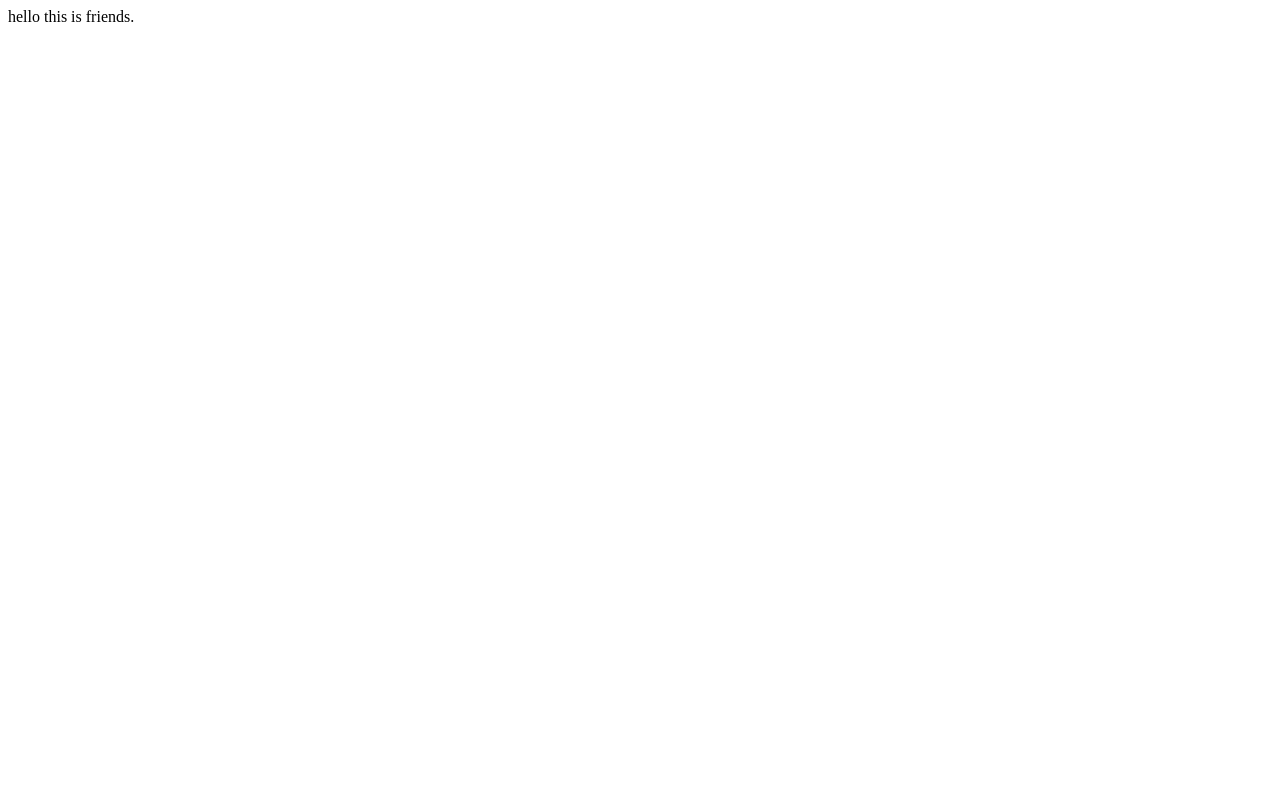
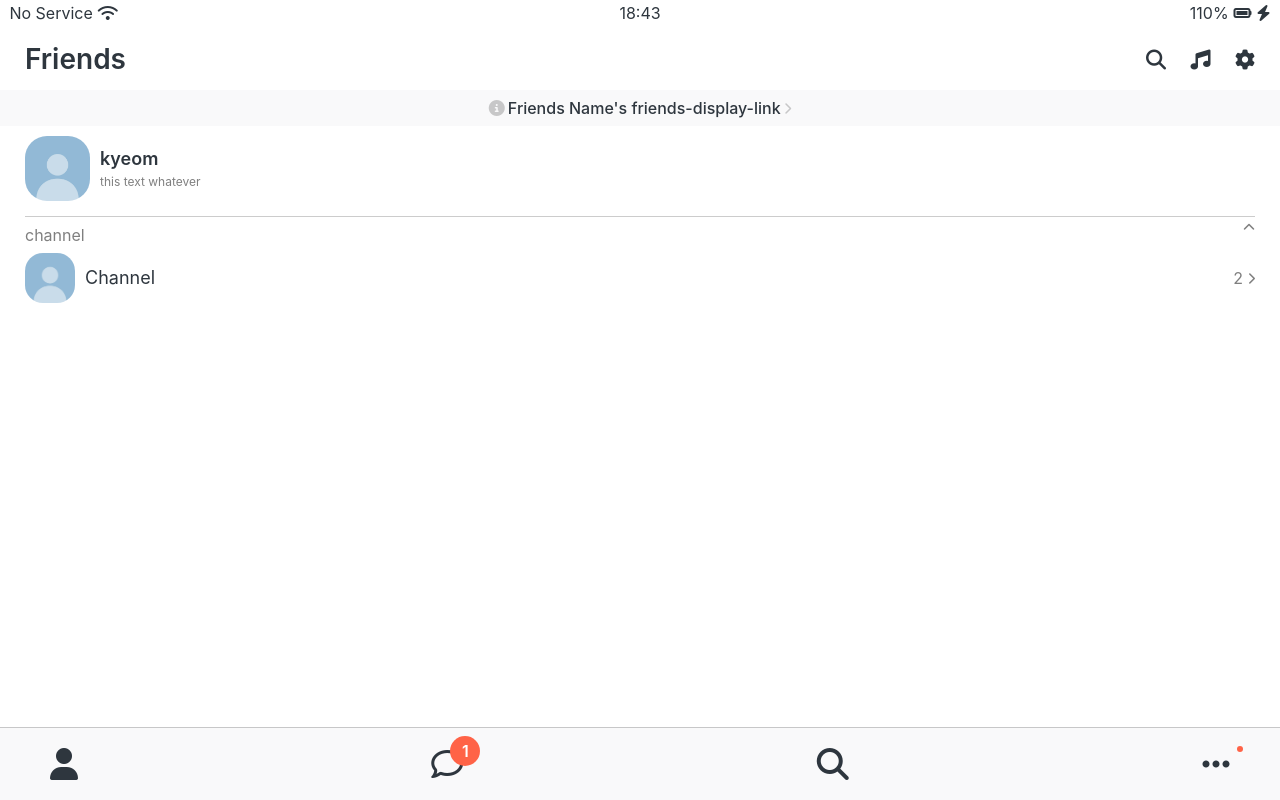
Before and after one commit to sonny-son/kokoa-clone, a plain HTML site: page friends.html in a window 1280 px wide. Drawn offline with Linux system fonts and the light colour scheme.

Commit message:
done-friendpage

```diff
--- /dev/null
+++ b/css/components/nav-bar.css
@@ -0,0 +1,41 @@
+.nav {
+  position: fixed;
+  bottom: 0;
+  width: 100%;
+  box-sizing: border-box;
+  background-color: #f9f9fa;
+  padding: 20px 50px;
+  border-top: 1px solid rgba(0, 0, 0, 0.2);
+}
+.nav__list {
+  display: flex;
+  justify-content: space-between;
+}
+.nav__link {
+  color: #2e363e;
+  position: relative;
+}
+.nav_messageNumber {
+  background-color: tomato;
+  display: flex;
+  width: 30px;
+  height: 30px;
+  border-radius: 15px;
+  justify-content: center;
+  align-items: center;
+  font-weight: 600;
+  color: white;
+  position: absolute;
+  left: 19px;
+  bottom: 14px;
+}
+.nav_settingNotification {
+  background-color: tomato;
+  display: flex;
+  width: 6px;
+  height: 6px;
+  border-radius: 3px;
+  position: absolute;
+  left: 35px;
+  bottom: 28px;
+}
--- /dev/null
+++ b/css/components/screen-header.css
@@ -0,0 +1,14 @@
+.screen-header {
+  display: flex;
+  justify-content: space-between;
+  align-items: center;
+  padding: 0px var(--horizontal-space);
+  padding-top: 45px;
+}
+.screen-header__title {
+  font-weight: 600;
+  font-size: 28px;
+}
+.screen-header__icons span {
+  margin-left: 20px;
+}
--- a/css/components/status-bar.css
+++ b/css/components/status-bar.css
@@ -1,4 +1,8 @@
 .status-bar {
+  position: fixed;
+  top: 0;
+  width: 100%;
+  box-sizing: border-box;
   display: flex;
   justify-content: center;
   padding: 5px 3px;
--- /dev/null
+++ b/css/components/user-component.css
@@ -0,0 +1,40 @@
+.user-component {
+  display: flex;
+  align-items: center;
+  justify-content: space-between;
+}
+.user-component__column:first-child {
+  display: flex;
+  align-items: center;
+}
+.user-component__column:last-child {
+  color: rgba(0, 0, 0, 0.5);
+}
+.user-component__avatar {
+  width: 60px;
+  height: 60px;
+  border-radius: 22px;
+  margin-right: 10px;
+}
+
+.user-component__title {
+  font-size: 18px;
+  font-weight: 600;
+}
+.user-component__subtitle {
+  margin-top: 8px;
+  font-size: 12px;
+  color: rgba(0, 0, 0, 0.5);
+}
+.user-component__avatar--xl {
+  width: 65px;
+  height: 65px;
+}
+.user-component__avatar--sm {
+  width: 50px;
+  height: 50px;
+  border-radius: 18px;
+}
+.user-component__title--not-bolder {
+  font-weight: 400;
+}
--- a/css/reset.css
+++ b/css/reset.css
@@ -125,3 +125,7 @@ table {
 input:focus {
   outline: none;
 }
+a {
+  color: inherit;
+  text-decoration: none;
+}
--- /dev/null
+++ b/css/screens/friends.css
@@ -0,0 +1,28 @@
+.friends-display-link {
+  text-align: center;
+  display: block;
+  margin-top: 17px;
+  background-color: hsl(240, 9%, 98%);
+  padding: 10px 0px;
+  font-size: 16px;
+  font-weight: 500;
+  margin-bottom: 10px;
+}
+
+.friends-display-link i {
+  margin: 0px 3px;
+  color: rgba(0, 0, 0, 0.2);
+}
+.friend-screen {
+  margin: 0px var(--horizontal-space);
+}
+.friend-screen__channel {
+  margin-top: 15px;
+  border-top: 1px solid rgba(0, 0, 0, 0.2);
+}
+.friend-screen__channel-header {
+  padding: 10px 0px;
+  display: flex;
+  justify-content: space-between;
+  color: rgba(0, 0, 0, 0.5);
+}
--- a/css/styles.css
+++ b/css/styles.css
@@ -2,10 +2,16 @@
 @import "variables.css";
 /*Components*/
 @import "components/status-bar.css";
+@import "components/nav-bar.css";
+@import "components/screen-header.css";
+@import "components/user-component.css";
+
 /*Screens*/
 @import "screens/login.css";
+@import "screens/friends.css";
 
 body {
+  color: #2e363e;
   font-family: -apple-system, BlinkMacSystemFont, "Segoe UI", Roboto, Oxygen,
     Ubuntu, Cantarell, "Open Sans", "Helvetica Neue", sans-serif;
 }
--- a/css/variables.css
+++ b/css/variables.css
@@ -1,3 +1,4 @@
 :root {
   --yellow: #fae100;
+  --horizontal-space: 25px;
 }
--- a/friends.html
+++ b/friends.html
@@ -1 +1,114 @@
-hello this is friends.
+<!DOCTYPE html>
+<html lang="en">
+  <head>
+    <link rel="stylesheet" href="css/styles.css" />
+    <meta charset="UTF-8" />
+    <meta name="viewport" content="width=device-width, initial-scale=1.0" />
+    <link
+      rel="stylesheet"
+      href="https://cdnjs.cloudflare.com/ajax/libs/font-awesome/5.15.1/css/all.min.css"
+      integrity="sha512-+4zCK9k+qNFUR5X+cKL9EIR+ZOhtIloNl9GIKS57V1MyNsYpYcUrUeQc9vNfzsWfV28IaLL3i96P9sdNyeRssA=="
+      crossorigin="anonymous"
+    />
+    <title>Friends-kokoa-clone</title>
+  </head>
+  <body>
+    <div class="status-bar">
+      <div class="status-bar__calumn">
+        <span> No Service </span>
+        <i class="fas fa-wifi"></i>
+      </div>
+      <div class="status-bar__calumn">
+        <span> 18:43 </span>
+      </div>
+      <div class="status-bar__calumn">
+        <span>110%</span>
+        <i class="fas fa-battery-full"></i>
+        <i class="fas fa-bolt"></i>
+      </div>
+    </div>
+
+    <header class="screen-header">
+      <h1 class="screen-header__title">Friends</h1>
+      <div class="screen-header__icons">
+        <span><i class="fas fa-search fa-lg"></i></span>
+        <span><i class="fas fa-music fa-lg"></i></span>
+        <span><i class="fas fa-cog fa-lg"></i></span>
+      </div>
+    </header>
+    <a class="friends-display-link"
+      ><i class="fas fa-info-circle"></i>Friends Name's friends-display-link<i
+        class="fas fa-chevron-right fa-xs"
+      ></i
+    ></a>
+    <main class="friend-screen">
+      <div class="user-component">
+        <div class="user-component__column">
+          <img
+            src="blanckprofile.jpg"
+            class="user-component__avatar user-component__avatar--xl"
+          />
+          <div class="user-component__text">
+            <h4 class="user-component__title">kyeom</h4>
+            <h6 class="user-component__subtitle">this text whatever</h6>
+          </div>
+        </div>
+        <div class="user-component__column"></div>
+      </div>
+      <div class="friend-screen__channel">
+        <div class="friend-screen__channel-header">
+          <span>channel</span>
+          <i class="fas fa-chevron-up fa-xs"></i>
+        </div>
+        <div class="user-component">
+          <div class="user-component__column">
+            <img
+              src="blanckprofile.jpg"
+              class="user-component__avatar user-component__avatar--sm"
+            />
+            <div class="user-component__text">
+              <h4
+                class="user-component__title user-component__title--not-bolder"
+              >
+                Channel
+              </h4>
+              <!-- <h6 class="user-component__subtitle">this text whatever</h6>-->
+            </div>
+          </div>
+          <div class="user-component__column">
+            <span>2</span>
+            <i class="fas fa-chevron-right fa-xs"></i>
+          </div>
+        </div>
+      </div>
+    </main>
+
+    <nav class="nav">
+      <ul class="nav__list">
+        <li class="nav__btn">
+          <a class="nav__link" href="#"><i class="fas fa-user fa-2x"></i></a>
+        </li>
+        <li class="nav__btn">
+          <a class="nav__link" href="#">
+            <span class="nav_messageNumber">1</span>
+            <i class="far fa-comment fa-2x"></i>
+          </a>
+        </li>
+        <li class="nav__btn">
+          <a class="nav__link" href="#"><i class="fas fa-search fa-2x"></i></a>
+        </li>
+        <li class="nav__btn">
+          <a class="nav__link" href="#">
+            <span class="nav_settingNotification"></span>
+
+            <i class="fas fa-ellipsis-h fa-2x"></i
+          ></a>
+        </li>
+      </ul>
+    </nav>
+    <script
+      src="https://kit.fontawesome.com/d62cc4770d.js"
+      crossorigin="anonymous"
+    ></script>
+  </body>
+</html>
```
Also changed, not shown: blanckprofile.jpg (added).
